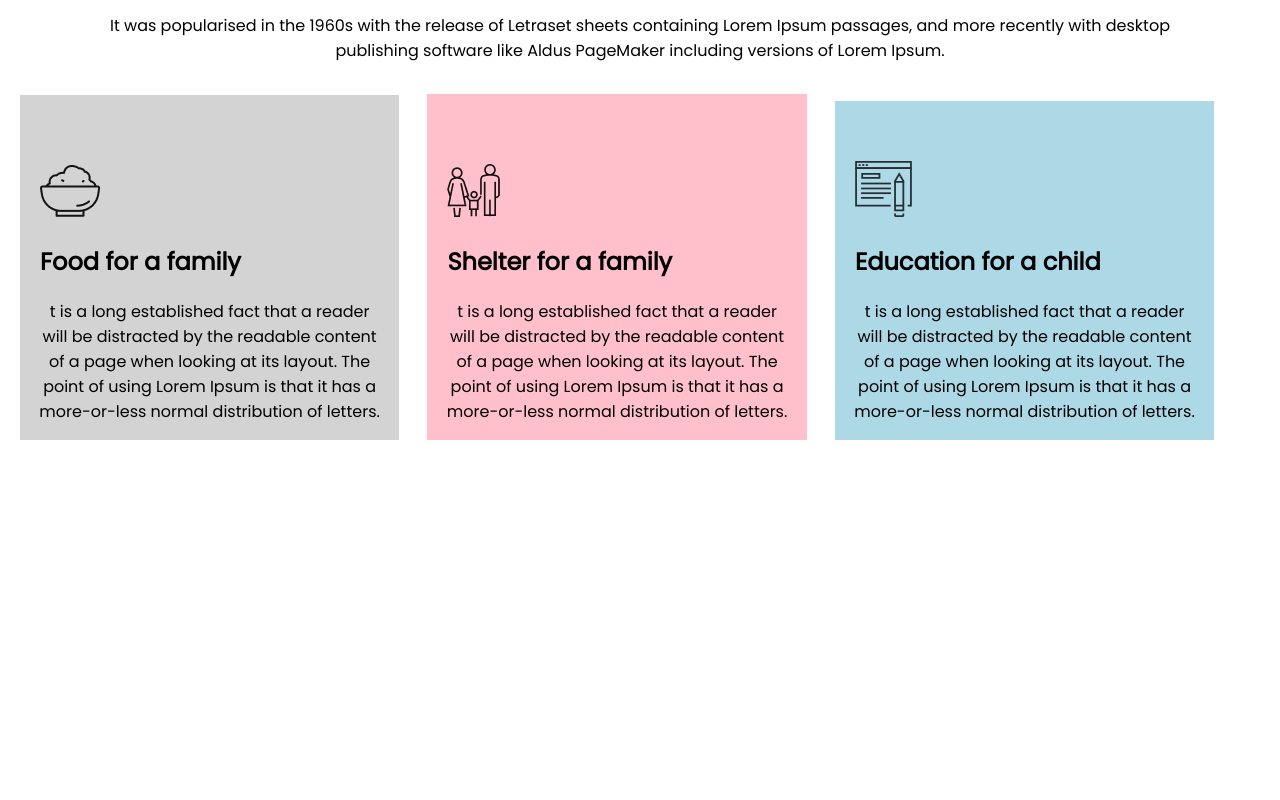
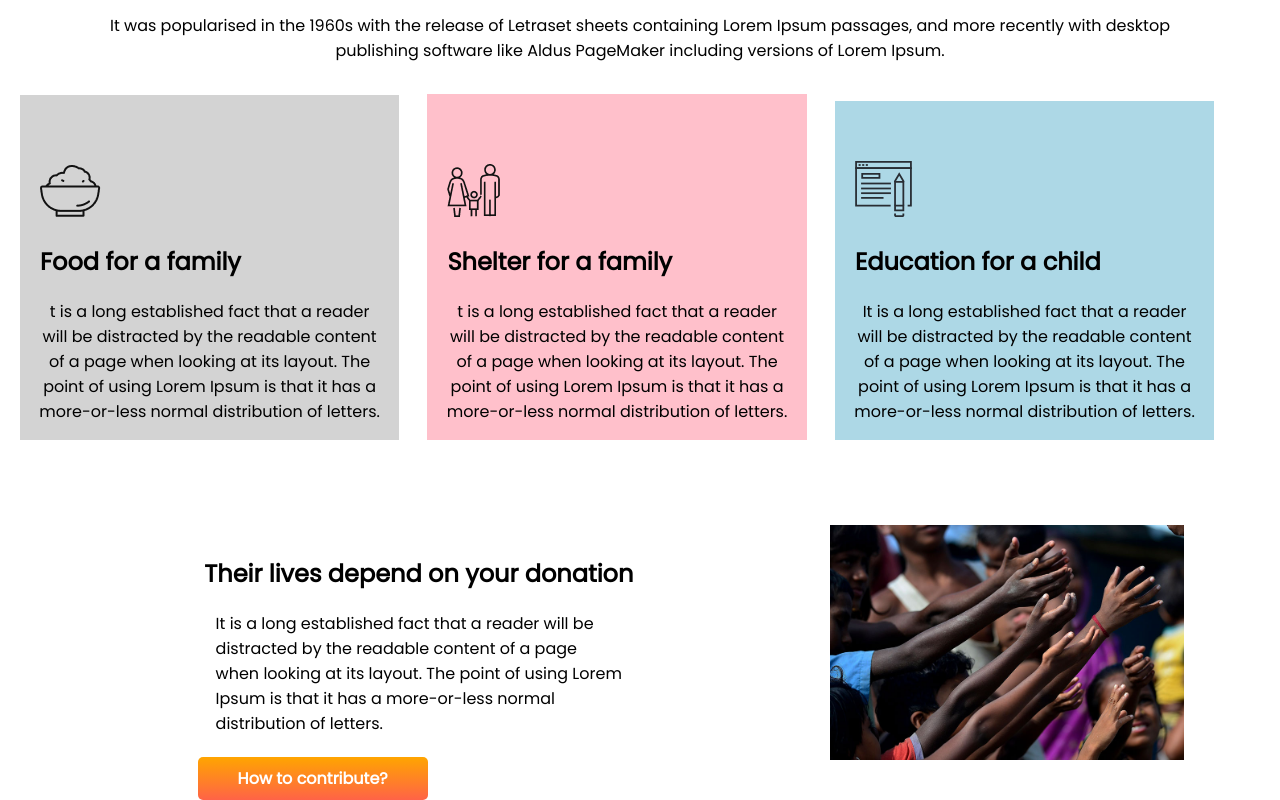
Before and after one commit to shorno532/Assignment1, a plain HTML site: page index.html in a window 1280 px wide. Shown: the part 1143-1943 px from the top of the page. Before the commit the page ends 1606 px from the top, so only its background shows below. Drawn offline with Linux system fonts and the light colour scheme.

Commit message:
add picture

```diff
--- a/index.html
+++ b/index.html
@@ -16,7 +16,7 @@
     <section>
         <div class="banner">
 
-            <img src="images/donation1.jpg" alt="">
+            <img src="images/donation12.png" alt="">
 
             <div class="banner-text">
                 <h4>Let's Help Those Who Are More In Need</h4>
@@ -91,7 +91,7 @@
             <div class="education">
                 <img src="icons/icon4.svg" alt="">
                 <h2>Education for a child</h2>
-                <p>t is a long established fact that a reader will be distracted by the readable content of a page when
+                <p>It is a long established fact that a reader will be distracted by the readable content of a page when
                     looking at its layout. The point of using Lorem Ipsum is that it has a more-or-less normal
                     distribution
                     of letters.</p>
@@ -102,6 +102,25 @@
 
     </section>
 
+    <section class="four flexible-container ">
+
+<div class="half-width">
+
+    <h1>Their lives depend on your donation</h1>
+    <p> It is a long established fact that a reader will be distracted by the readable content of a page when
+        looking at its layout. The point of using Lorem Ipsum is that it has a more-or-less normal
+        distribution
+        of letters.</p>
+        <a class="button"href="#">How to contribute?</a>
+
+</div>
+
+<div class="half-width">
+    <img src="images/donation13.jpg" alt="">
+</div>
+
+    </section>
+
 </body>
 
 </html>
--- a/style.css
+++ b/style.css
@@ -258,3 +258,39 @@ h2 {
     margin:15px 12px;
 
 }
+
+.half-width {
+
+    width: 50%;
+    padding-left: 15%;
+    margin-top: 70px;
+
+}
+
+.half-width img {
+    width: 80%;
+
+}
+.flexible-container {
+    display: flex;
+}
+
+.four h1{
+    text-align: center;
+    margin-top: 7%;
+
+}
+.half-width p
+{
+margin-bottom:30px ;
+padding: 0 18px;
+}
+
+.button {
+    text-decoration: none;
+    background-image: linear-gradient(orange, tomato);
+    font-weight: 700;
+    color: white;
+    padding: 10px 40px;
+    border-radius: 5px
+}
```
